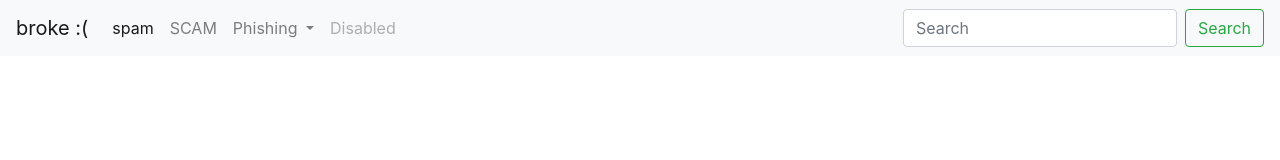
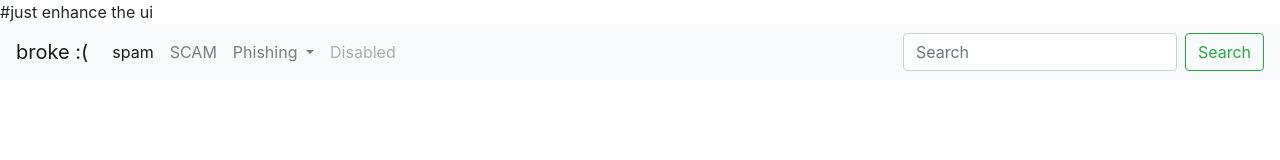
Before and after one commit to amaan1403/AmaanPatelradiantcloudco, a plain HTML site: page index.html in a window 1280 px wide. Drawn offline with nearby package versions, Linux system fonts and the light colour scheme.

Commit message:
Update index.html

```diff
--- a/index.html
+++ b/index.html
@@ -1,5 +1,6 @@
 <!doctype html>
 <html lang="en">
+  #just enhance the ui
   <head>
     <!-- Required meta tags -->
     <meta charset="utf-8">
```
